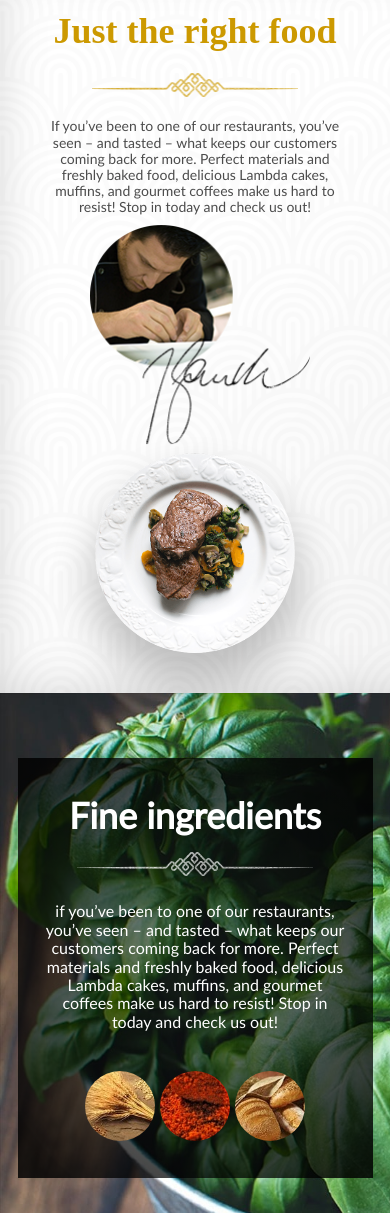
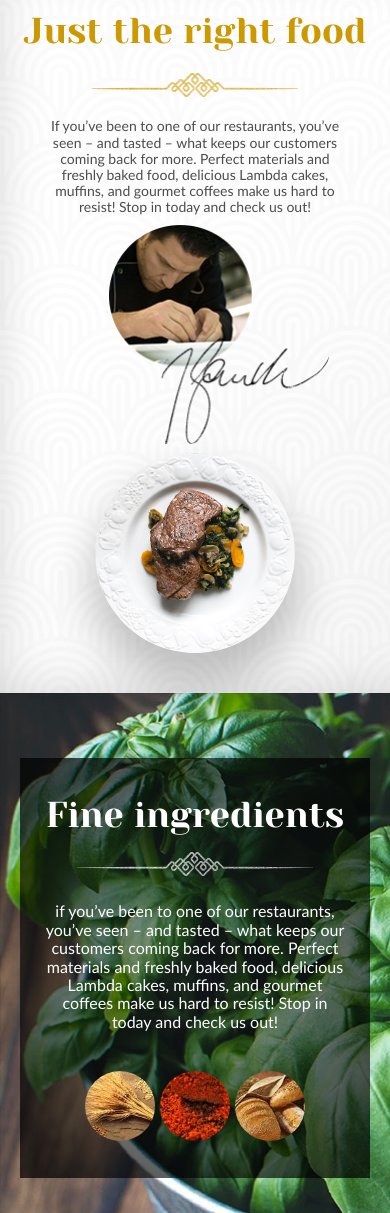
Before and after one commit to yanok87/html-css-project, a website: page src/index.html in a window 390 px wide. Shown: the part 787-2000 px from the top of the page. Drawn offline with nearby package versions, Linux system fonts and the light colour scheme; files that its build step writes are made by us from their sources.

Commit message:
add 500max-width

```diff
--- a/src/sass/components/header.scss
+++ b/src/sass/components/header.scss
@@ -1,10 +1,5 @@
 
-//  @media  (min-resolution: 192dpi), (min-resolution: 2dppx) {
-//     header {
-//       background:
-//       url('../images/Bg@2X.jpg') no-repeat;
-//       background-size: cover;
-//     }}
+
 header {
     background: url(../images/Bg.jpg) no-repeat;
     background-size: cover;
@@ -18,7 +13,7 @@ header {
         height: 92px;
         transition: all .3s;
         &:hover {
-            transform: scale(1.2);
+            transform: scale(1.05);
         }
     }
 }
@@ -112,10 +107,10 @@ header {
 }
 .site-navigation__menu--hiden {
     position: absolute;
-    top: 0;
-    left: 80%;
+    top: -9px;
+    left: 5%;
     fill: $main-theme-color;
-    width: 60px;
+    width: 38px;
     display: none;
 
 
--- a/src/sass/components/ingredients.scss
+++ b/src/sass/components/ingredients.scss
@@ -11,9 +11,9 @@
         color: white;
         height: 570px;
         width: 560px;
-        background: radial-gradient(ellipse at center, rgba(0,0,0,0.40) 4%, rgba(0,0,0,0.79) 85%,
-         rgba(0,0,0,0.81) 86%, rgba(0,0,0,0.84) 92%);
-        margin-right: 8%;
+        background: radial-gradient(ellipse at center, rgba(0,0,0,0.30) 4%, rgba(0,0,0,0.69) 85%,
+         rgba(0,0,0,0.71) 86%, rgba(0,0,0,0.72) 92%);
+        margin-right: 12%;
         }
     &__wrapper {
         display: flex;
@@ -30,7 +30,8 @@
     }
     &__title{
         font-size: 36px;
-        font-family: $text-font;
+        font-family: $title-font;
+        font-weight: normal;
         &::after {
             content: '';
             background: url(../images/Divider.png) no-repeat center;
--- a/src/sass/components/media.scss
+++ b/src/sass/components/media.scss
@@ -88,10 +88,11 @@
     }
   }
   .chief {
-    padding-top: 33px;
+    padding-top: 0px;
     max-height: 520px;
+    margin-right: 0px;
     &__img {
-        margin-left: 15%;
+        margin-left: 25%;
     }
     &__paragraph {
       max-width: 330px;
@@ -153,7 +154,7 @@
   }
 
   .chief {
-    padding-top: 0px;
+
     min-height: 450px;
     &__paragraph {
       max-width: 300px;
@@ -161,3 +162,13 @@
     }
   }
 }
+@media (max-width:500px) {
+  .ingredients {
+    &__section {
+      max-width: 355px;
+      height: 420px;
+      margin: 0 20px;
+      justify-content: center;
+    }
+  }
+}
--- a/src/sass/components/right-food.scss
+++ b/src/sass/components/right-food.scss
@@ -18,6 +18,7 @@
     }
 }
 .chief {
+    padding-top: 50px;
     display: flex;
     flex-flow: column wrap;
     align-items:center;
@@ -25,8 +26,7 @@
     text-align: center;
     justify-content: center;
     max-width: 430px;
-
-
+    margin-right: 70px;
 
     &__img {
         max-height: 220px;
@@ -35,6 +35,8 @@
         margin-left: 35%;
     }
     &__title {
+        font-family: $title-font;
+        font-weight: normal;
         color: $main-theme-color;
         font-size: 36px;
 
@@ -48,7 +50,7 @@
         }
     }
     &__paragraph {
-        margin-bottom: 20px;
+        margin-bottom: 50px;
         font-family: $text-font;
         font-size: 16px;
         color: #4c4c4c;
```
Also changed, not shown: build/css/styles.css, build/css/styles.min.css.
